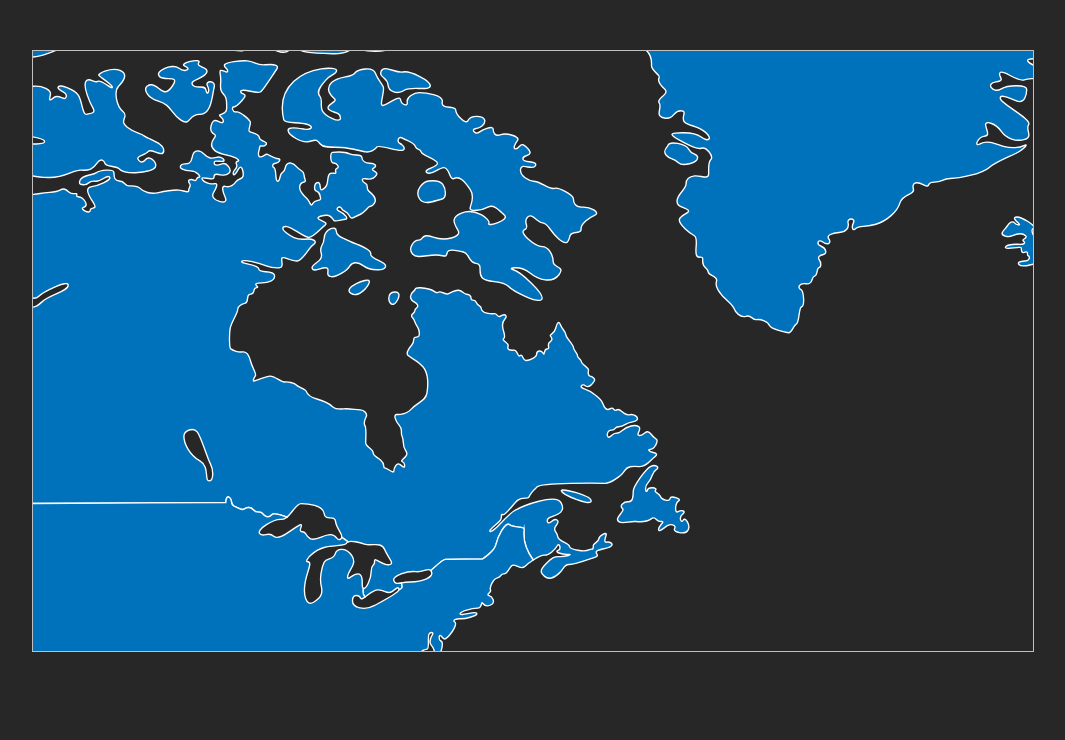
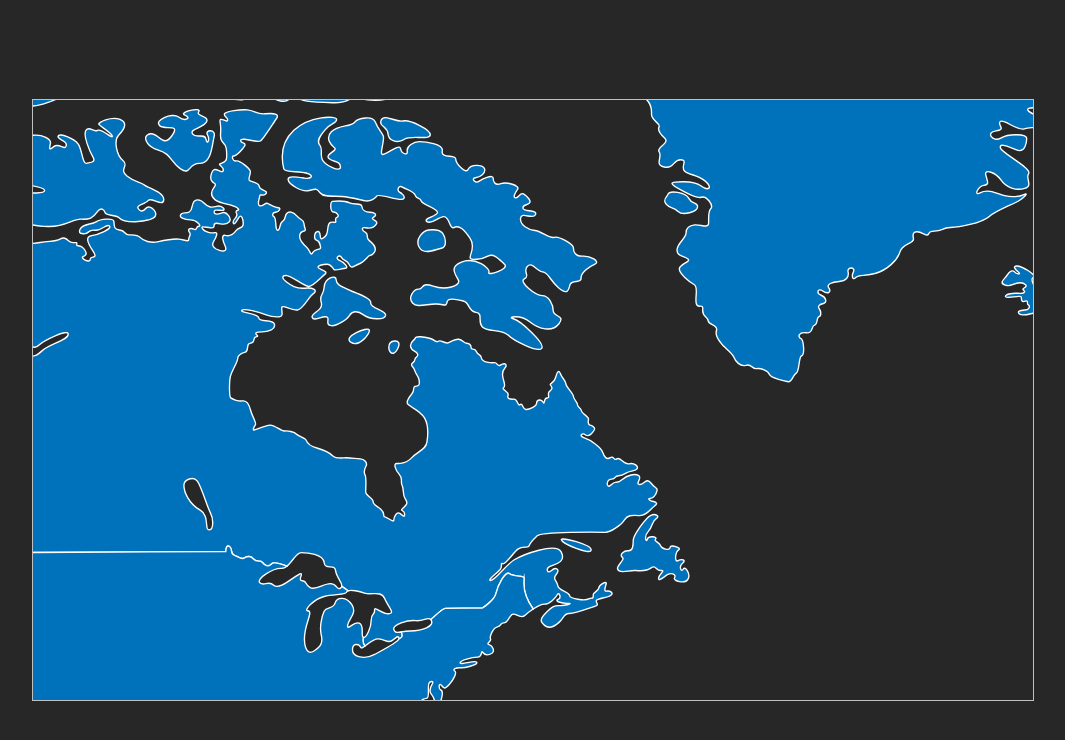
Before and after one commit to lemurxx/SVG-lecture, a website built with webpack: page pages/map.html in a window 1280 px wide. Shown: the whole page, without its empty margins (107-1172 px from the left). Built offline with nearby package versions, Linux system fonts and the light colour scheme.

Commit message:
map position change

```diff
--- a/src/style/map.less
+++ b/src/style/map.less
@@ -6,8 +6,12 @@ body {
 
 svg {
     width:1000px;
-    margin:50px auto;
     display:block;
     border:solid silver 1px;
-
+    background: @dark-gray;width: 1000px;
+    border: solid silver 1px;
+    position: absolute;
+    top: 50%;
+    left: 50%;
+    transform: translate(-50%, -50%);
   }
--- a/src/ts/map.ts
+++ b/src/ts/map.ts
@@ -1,6 +1,6 @@
 import '../style/map.less';
 
-var tl = new TimelineMax();
+var tl = new (window as any).TimelineMax();
 
 var map = document.getElementById('map');
 
```
Also changed, not shown: build/map.css, build/map.js.
